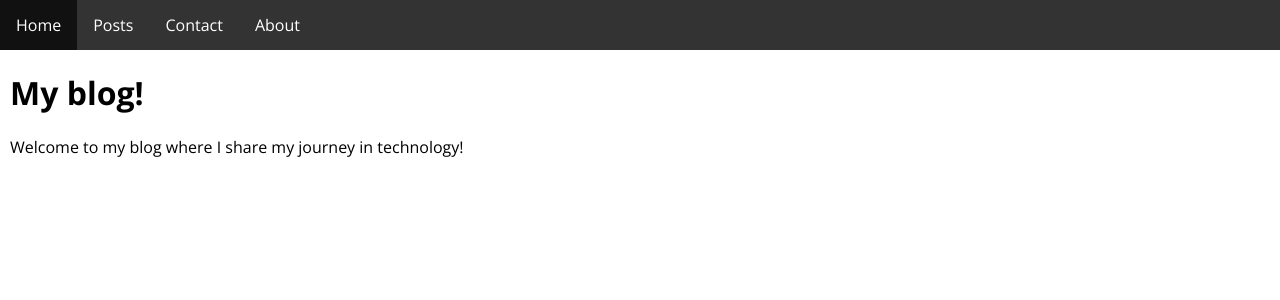
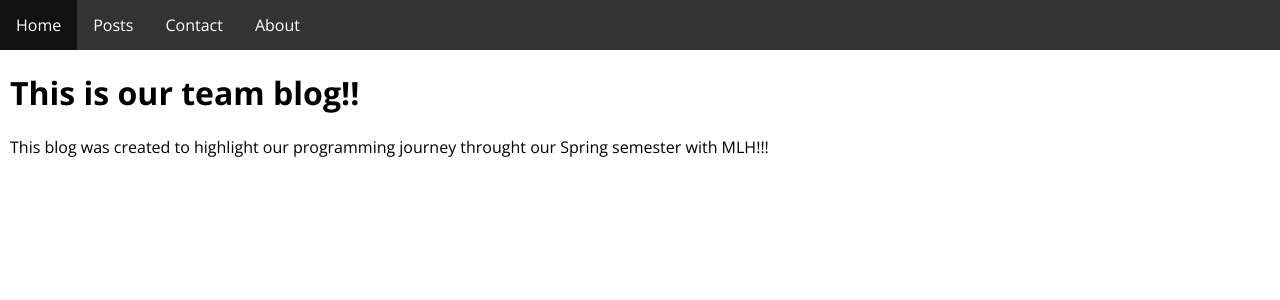
Before and after one commit to MLH-Fellowship/all-in-project, a Jekyll site: the page built from index.html, in a window 1280 px wide. Shown: the top 300 px of the page. Built offline with Jekyll 4.4.1, drawn with Linux system fonts in a browser that asks for light colours.

Commit message:
update home

```diff
--- a/_layouts/home.html
+++ b/_layouts/home.html
@@ -3,8 +3,8 @@ layout: default
 ---
 
 <h1>
-    My blog!
+    This is our team blog!!
 </h1>
-<p>Welcome to my blog where I share my journey in technology!</p>
+<p>This blog was created to highlight our programming journey throught our Spring semester with MLH!!!</p>
 
 {{ content }}
```
